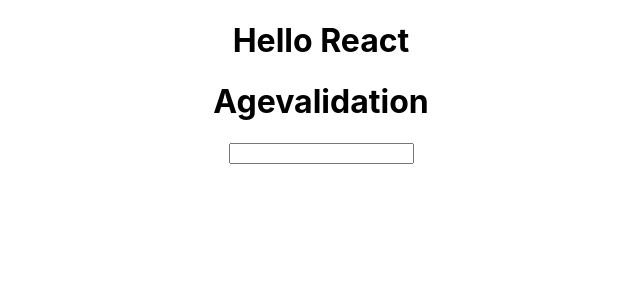
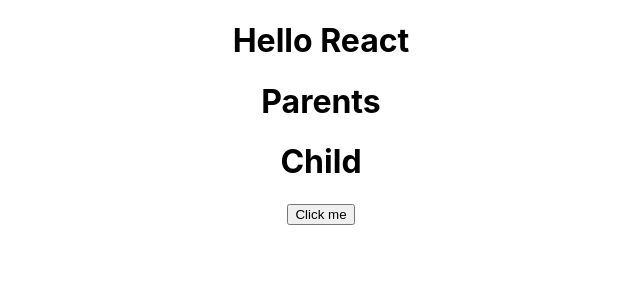
Before and after one commit to dev5101994/Basics, a React (Create React App) app: page / in a window 1280 px wide. Shown: the top 300 px of the page, without its empty margins (319-959 px from the left). Built offline with nearby package versions, Linux system fonts and the light colour scheme.

Commit message:
some more question edit extras

```diff
--- a/src/App.js
+++ b/src/App.js
@@ -20,6 +20,7 @@
 import Controlled from './controlled&uncontrolledComponent/Controlled';
 import Uncontrolled from './controlled&uncontrolledComponent/Uncontrolled'
 import HOC from './HOC/HOC';
+import Parents from './passDataParenteTOchild/childToparents/Parents';
 
 function App() {
   return (
@@ -41,11 +42,13 @@
       {/* <LiftingstateupA /> */}
       {/* <HoistingA /> */}
       {/* <ToggleBooleon /> */}
-      <Agevalidation />
+      {/* <Agevalidation /> */}
       {/* <Form /> */}
       {/* <Controlled /> */}
       {/* <Uncontrolled /> */}
       {/* <HOC /> */}
+      <Parents />
+
     </div>
   );
 }
--- /dev/null
+++ b/src/passDataParenteTOchild/childToparents/Child.js
@@ -0,0 +1,16 @@
+import React from 'react'
+
+function Child(props) {
+    const data = { name: "devansh", email: "admin@gmail.com" }
+    return (
+        <>
+            <h1>Child</h1>
+            <button onClick={() => props.alert(data)}>Click me</button>
+        </>
+    )
+}
+
+export default Child
+
+
+// https://www.youtube.com/watch?v=GStKM1PQkmI&ab_channel=CodeStepByStep
--- /dev/null
+++ b/src/passDataParenteTOchild/childToparents/Parents.js
@@ -0,0 +1,22 @@
+import React from 'react'
+import Child from './Child'
+
+function Parents() {
+
+    function parentAlert(data) {
+        console.log(data)
+        alert("Hello")
+    }
+
+    return (
+        <>
+            <h1>Parents</h1>
+            <Child alert={parentAlert} />
+        </>
+    )
+}
+
+export default Parents
+
+
+// https://www.youtube.com/watch?v=GStKM1PQkmI&ab_channel=CodeStepByStep
```
Also changed, not shown: src/mapvsforeach/Mapvsforeach.js (+17 -0 lines), src/thisFunction/thisFunction.js (added, +11 -0 lines), src/usecallback/UseCallbacks.js (+17 -0 lines).
